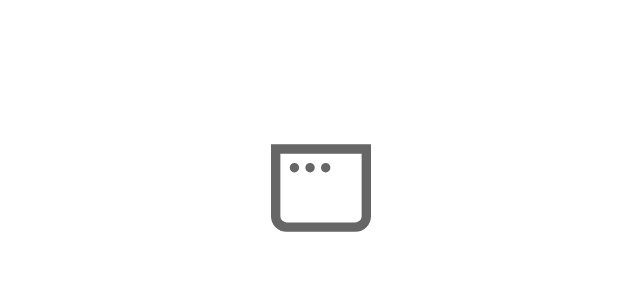
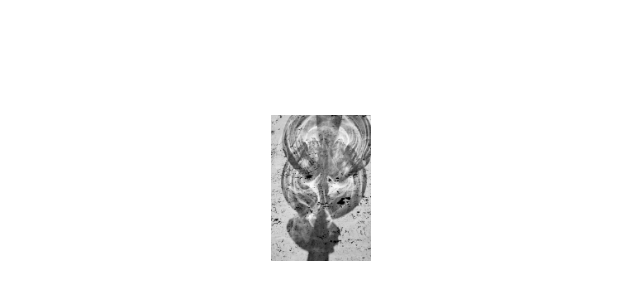
Before and after one commit to Giumts/mi-portfolio, a Next.js app: page / in a window 1280 px wide. Shown: the part 212-512 px from the top of the page, without its empty margins (319-959 px from the left). Built offline with nearby package versions, Linux system fonts and the light colour scheme.

Commit message:
intento de subida

```diff
--- a/src/app/page.js
+++ b/src/app/page.js
@@ -9,7 +9,7 @@ export default function Home() {
     }}>
       {/* Aquí va tu imagen */}
       <img
-        src="/window.svg"
+        src="/BEAUTIFUL_FAILURES_AY3.jpg"
         alt="Logo"
         style={{ width: '100px', height: 'auto' }}
       />
```
Also changed, not shown: public/BEAUTIFUL_FAILURES_AY3.jpg (added).
